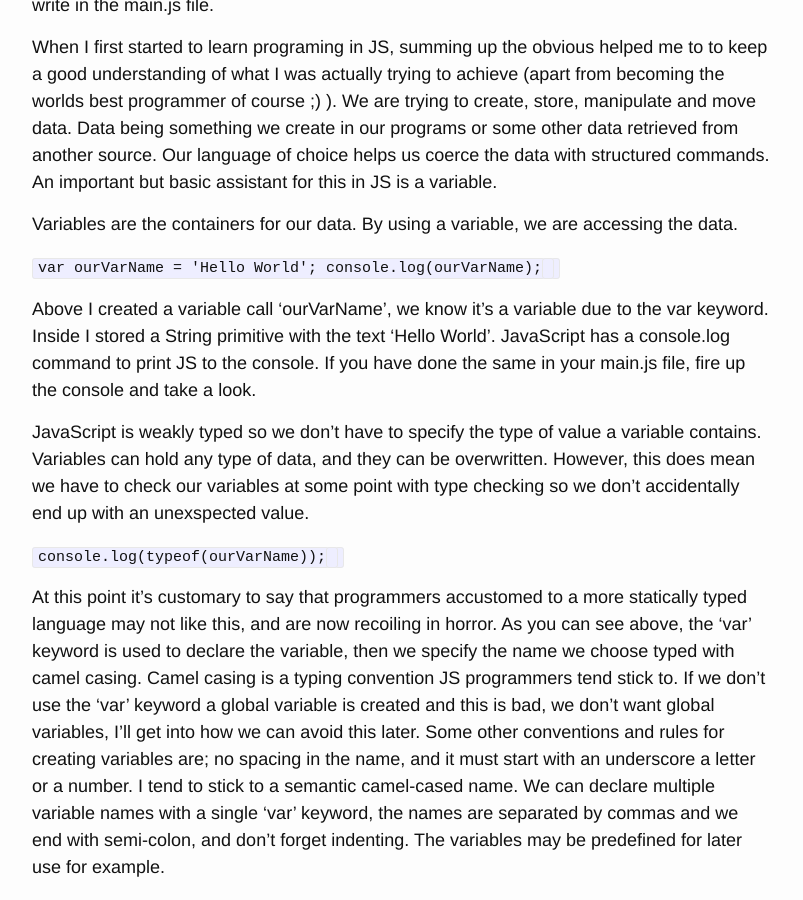
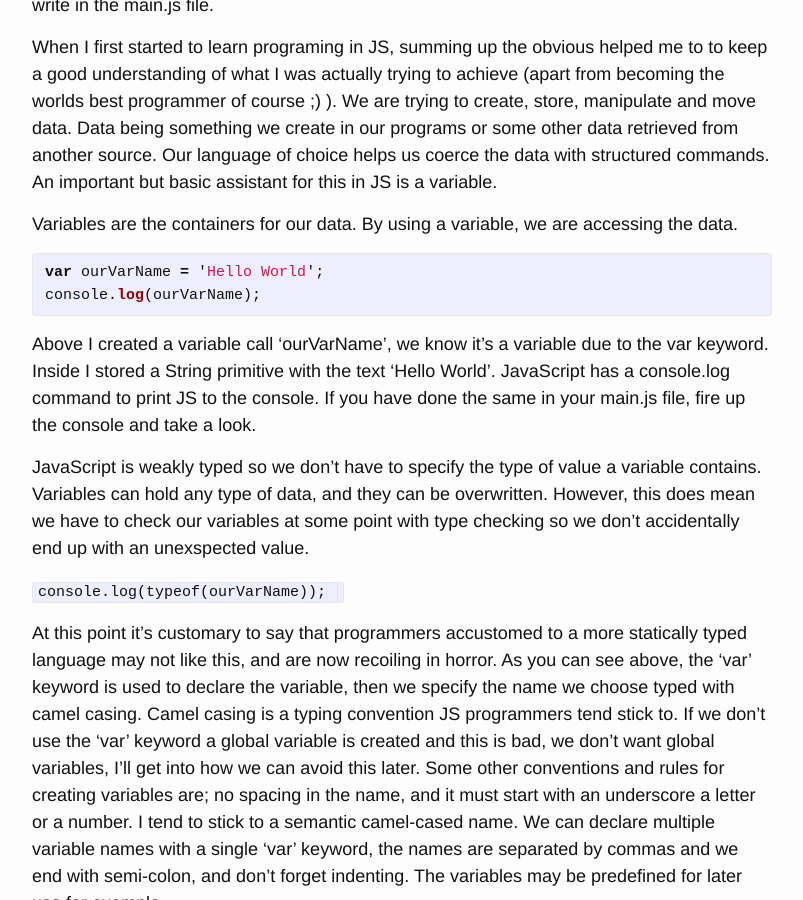
Before and after one commit to philipjc/old_philipjc, a Jekyll site: the page built from _posts/2015-05-07-JavaScript-Part-1.markdown, in a window 1280 px wide and 900 px high, scrolled down 974 px. Shown: the whole window, without its empty margins (238-1041 px from the left). Built offline with Jekyll 4.4.1, drawn with Linux system fonts in a browser that asks for light colours; comment, search, counter and statistics services are not loaded.

Commit message:
Update 2015-05-07-JavaScript-Part-1.markdown

```diff
--- a/_posts/2015-05-07-JavaScript-Part-1.markdown
+++ b/_posts/2015-05-07-JavaScript-Part-1.markdown
@@ -17,10 +17,10 @@ When I first started to learn programing in JS, summing up the obvious helped me
 
 Variables are the containers for our data. By using a variable, we are accessing the data.
 
-<code>
+{%highlight js%}
 var ourVarName = 'Hello World';
 console.log(ourVarName);
-<code>
+{% endhighlight %}
 
 Above I created a variable call 'ourVarName', we know it's a variable due to the var keyword. Inside I stored a String primitive with the text 'Hello World'. JavaScript has a console.log command to print JS to the console. If you have done the same in your main.js file, fire up the console and take a look.
 
```
